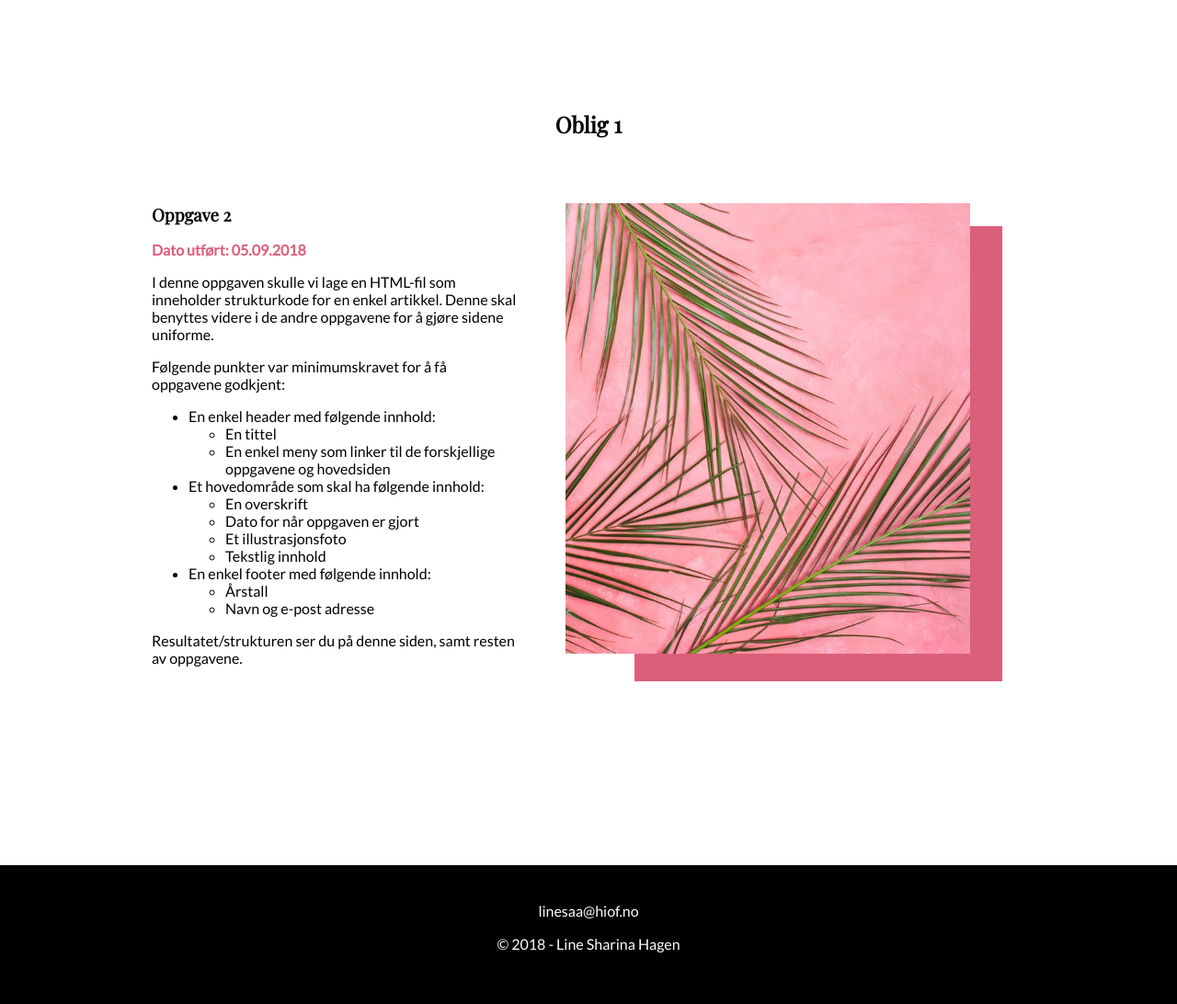
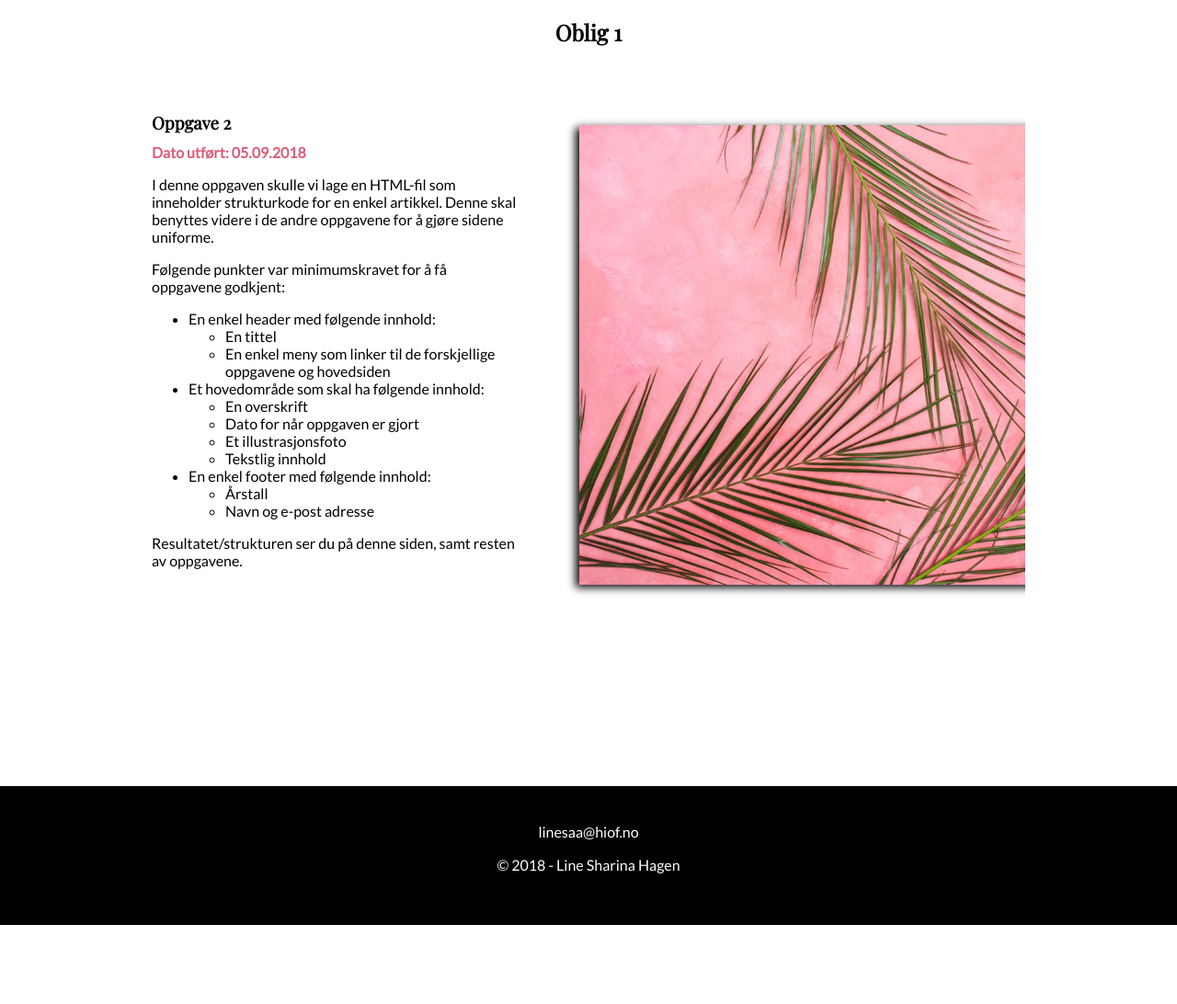
Before and after one commit to linesharina/webutvikling18, a PHP site: page /artikkel.php in a window 1280 px wide. Shown: the part 801-1893 px from the top of the page at 92% size. After the commit the page ends 1807 px from the top, so only its background shows below. Run offline with PHP 8.4, Linux system fonts and the light colour scheme.

Commit message:
New styling

```diff
--- a/oblig1/css/stilark.css
+++ b/oblig1/css/stilark.css
@@ -27,8 +27,13 @@
   font-family: 'Playfair Display', serif;
 }
 
-p, li {
+p, li, figcaption {
   font-family: 'Lato', sans-serif;
+}
+
+figcaption {
+  font-style: italic;
+  text-align: center;
 }
 
 footer {
@@ -60,7 +65,7 @@
 .header-img-content {
   display: block;
   width: 100%;
-  max-width: 700px;
+  max-width: 900px;
   margin: 0 auto;
 }
 
@@ -79,7 +84,7 @@
 }
 
 .header-img {
-    height: 100vh;
+  height: 700px;
 }
 
 @media (max-width: 782px) {
@@ -97,10 +102,13 @@
   }
 }
 
+#header-img-front-page {
+    height: 100vh;
+}
+
 .navbar {
   display: flex;
   width: 100%;
-  max-width: 900px;
   list-style-type: none;
   flex-direction: row;
   justify-content: center;
@@ -153,6 +161,7 @@
 .articles-inner article img {
   width: 100%;
   max-width: 300px;
+  height: 215px;
 }
 
 .articles-inner article p {
@@ -213,14 +222,18 @@
   max-width: 400px;
 }
 
-.article-left h3 {
+.article-left h3, h4 {
   margin: 0;
 }
 
+.article-left p {
+  margin-top: 10px;
+}
+
 .article-right {
-  position: relative;
+  display: flex;
+  align-items: center;
   overflow: hidden;
-  width: 100%;
   max-width: 50%;
 }
 
@@ -232,38 +245,14 @@
   }
 }
 
-@media (min-width: 783px) {
-  .article-right {
-    padding-left: 100px;
-  }
-}
-
-
 .article-right img {
-  position: absolute;
-  width: auto;
-  height: 100%;
-  top: -40px;
-  right: 20px;
-  padding: 15px;
+  height: 500px;
+  margin: 15px;
+  box-shadow: -4px 3px 9px 0px black;
 }
 
 .img-wrapper {
-  position: relative;
-  width: 100%;
-  height: 100%;
-  background-size: cover;
-  background-position: center;
-}
-
-.img-wrapper-src {
-  position: absolute;
-  z-index: 1;
-  width: 100%;
-  height: 100%;
-  top: 25px;
-  right: 25px;
-  background-color: #da5f79;
+  width: 95%;
 }
 
 #article-date {
```
